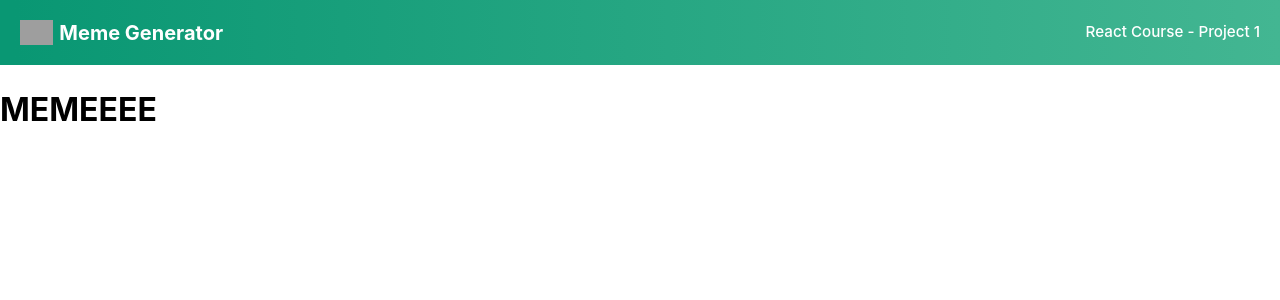
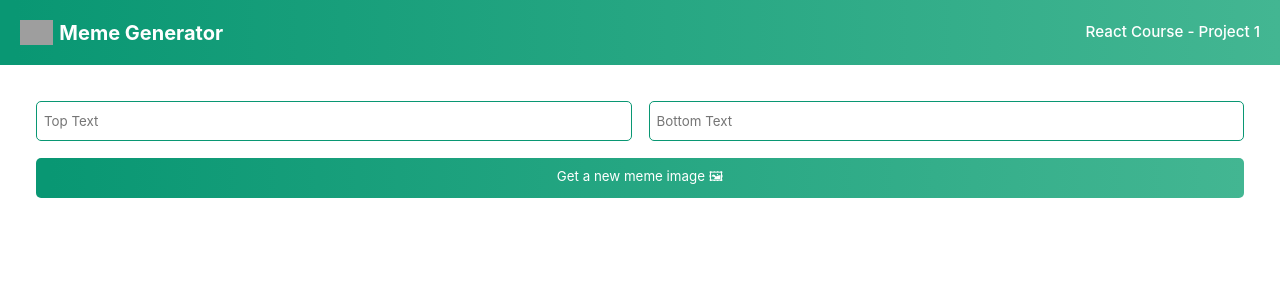
Before and after one commit to Thato2619/memeGenerator, a React (Vite) app in the folder memeGenerator/: page / in a window 1280 px wide. Shown: the top 300 px of the page. Built offline with nearby package versions, Linux system fonts and the light colour scheme; grey boxes are pictures that could not be loaded.

Commit message:
create form in Meme component
- add styling to the inputs
- add styling to button

```diff
--- a/memeGenerator/src/App.css
+++ b/memeGenerator/src/App.css
@@ -40,11 +40,34 @@
   margin-right: auto;
 }
 
-/*change font and size of the */
+/*change font weight of the subtitle */
 .header-project{
   font-size: 0.95rem;
   font-weight: 500;
 }
 
 
-/*  ,*/
+/* style form layout */
+.form{
+  display: grid;
+  grid-template: 40px 40px / 1fr 1fr;
+  gap:17px;
+}
+
+.form-input{
+  font-family: "Inter", sans-serif;
+  border-radius: 5px;
+  border: 1px solid #099773;
+  text-indent: 5px;
+}
+
+
+.form-button{
+  grid-column: 1 / -1;
+  font-family: "Inter", sans-serif;
+  border-radius: 5px;
+  background: linear-gradient(90deg, #099773 1.18%, #43b692 100%);
+  color: white;
+  border:none ;
+  cursor: pointer;
+}
--- a/memeGenerator/src/Components/Meme.jsx
+++ b/memeGenerator/src/Components/Meme.jsx
@@ -2,6 +2,27 @@
 
 export default function Meme(){
     return(
-        <h1>MEMEEEE</h1>
+        <main>
+            <form className="form">
+                <input
+                    type="text"
+                    placeholder="Top Text"
+                    className="form-input"
+
+                />
+
+                <input
+                    type="text"
+                    placeholder="Bottom Text"
+                    className="form-input"
+
+                />
+
+                <button className="form-button">
+                    Get a new meme image 🖼
+                </button>
+
+            </form>
+        </main>
     )
 }
```
